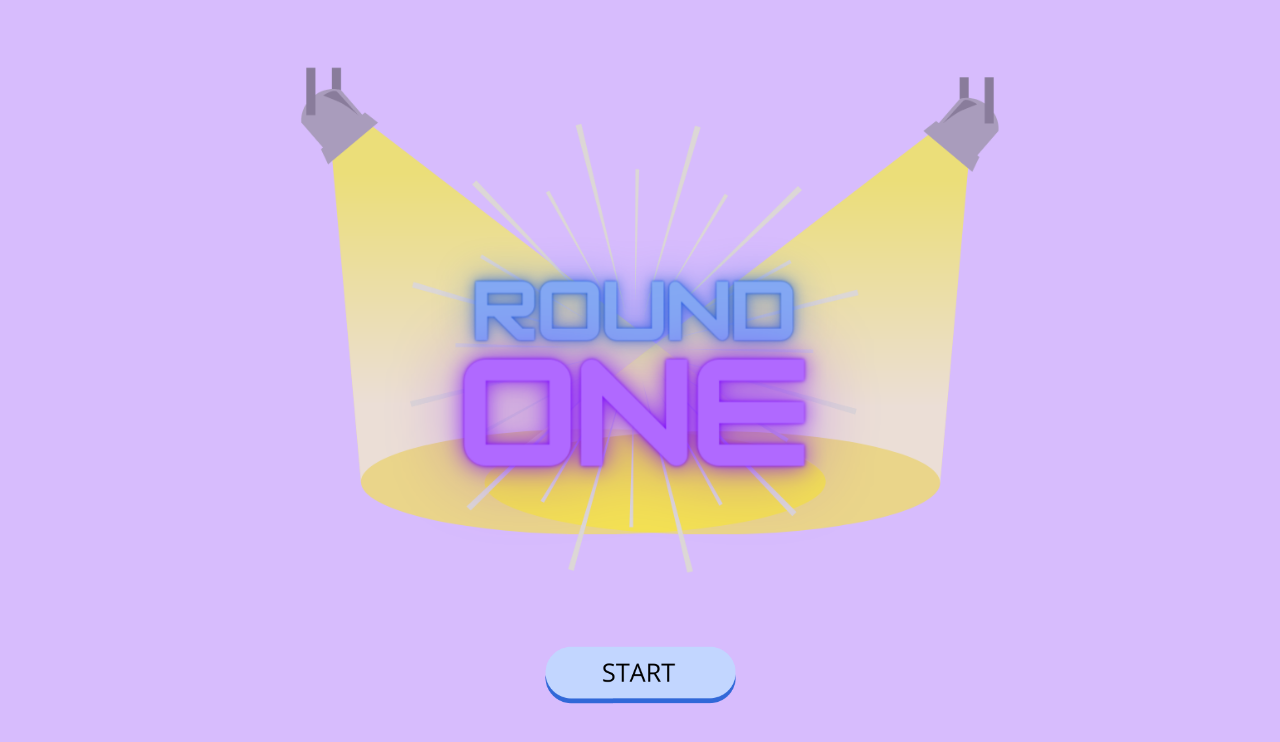
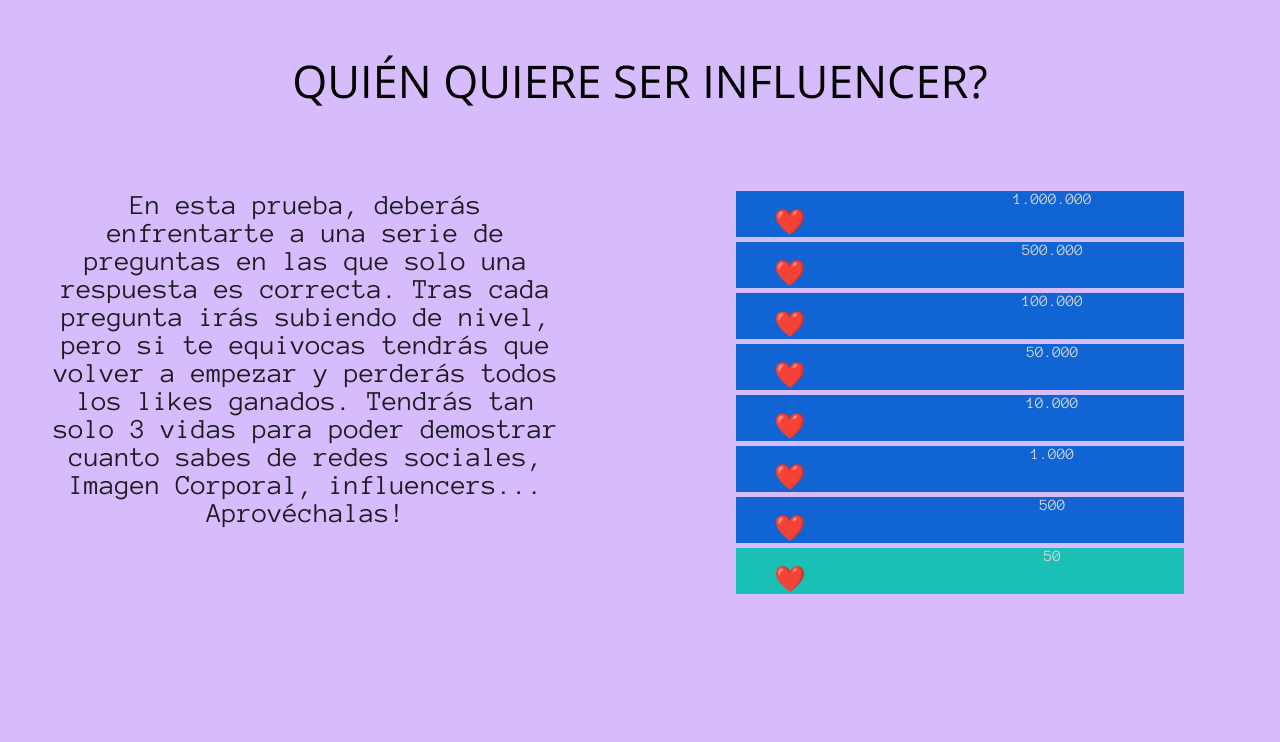
Before and after one commit to paulagarzolio/paulagarzolio.github.io, a plain HTML site: page index.html in a window 1280 px wide. Drawn offline with nearby package versions, Linux system fonts and the light colour scheme; a web font is replaced by a local one.

Commit message:
many changees

```diff
--- a/index.html
+++ b/index.html
@@ -37,7 +37,6 @@
 		<img src="cargando.gif">
 	</div>
 	<div id="Presentation" style="display:none;text-align:center;height:100%;width:100%;background-repeat: no-repeat;">
-		<img src="button3.png" style="width:200px;top:80%;position:relative" onclick="showLevelUp(1)">
 	</div>
 	<div id="Round1">
 
@@ -85,9 +84,9 @@
 			<div class="Response"></div>
 		</div>
 		<div class="level">
+			<div class="levelType"></div>
 			<img src="">
-			<div class="marker"></div>
-			<div class="levelType"></div>
+
 		</div>
 		<li class="card">
 			<img style="pointer-events: none;">
--- a/src/database.js
+++ b/src/database.js
@@ -30,7 +30,7 @@ class database{
 	goToLevel(level_id){
 		var total_levels = this.levels.length-1
 		var level = this.levels[total_levels-level_id]
-		level.domElement.children[1].style.backgroundColor="green";
+		level.domElement.style.backgroundColor="#1ABFB5";
 
 	}
 	initialState(last_level){
@@ -44,7 +44,7 @@ class database{
 		var classification = query("#classification");
 		for(var i=0; i<this.levels.length;i++){
 			var row= (i+1).toString()+"/"+(i+2).toString();
-			var levelHTML=this.levels[i].createDom(row);
+			var levelHTML=Game.db.levels[i].createDom(row);
 			classification.appendChild(levelHTML);
 		}
 	}
--- a/src/game.js
+++ b/src/game.js
@@ -56,7 +56,7 @@ var Game={
 		div.style.display="";
 		div.style.backgroundColor= "rgba(250, 240, 187, 0.78)";
 		div.style.color= "rgb(0, 157, 33)";
-		div.children[0].innerHTML ="Correct. Well done!";
+		div.children[0].innerHTML ="Correcto. Muy bieen!";
 		div.children[1].src="correct.gif";
 		div.children[1].style.width="750px"
 	},
@@ -65,7 +65,7 @@ var Game={
 		div.style.display="";
 		div.style.backgroundColor= "rgba(250, 240, 187, 0.78)";
 		div.style.color= "rgb(238, 38, 38)";
-		div.children[0].innerHTML ="Incorrect :( Next time will be better!";
+		div.children[0].innerHTML ="Incorrecto... A la siguiente va la vencida";
 		div.children[1].src="incorrect.gif";
 		div.children[1].style.width="550px"
 	},
@@ -91,25 +91,55 @@ var Game={
 		body.style.background="#D7BCFD";
 		div.style.backgroundSize="850px";
 		div.style.backgroundPosition="center 20px";
+		if(Game.round==1)setTimeout(Game.showPresentation2,4000);
 
 
+	},
+	showPresentation2: function(){
+		var div=query("#Presentation");
+		div.style.backgroundImage="none";
+		var title = document.createElement("div");
+		title.className="title";
+		title.innerHTML="QUIÉN QUIERE SER INFLUENCER?";
+
+		Game.initGame();
+		var classification=query("#levels").cloneNode(true);
+		div.style.display= "grid";
+		div.style.gridTemplateColumns= "1fr 1fr";
+		classification.children[0].id="classification2";
+		classification.style.gridColumn="2/3";
+		classification.style.width="70%";
+		classification.style.margin="auto";
+		classification.style.marginTop="80px";
+		div.appendChild(title);
+		div.appendChild(classification);
+		var message = document.createElement("div");
+		message.innerHTML = "En esta prueba, deberás enfrentarte a una serie de preguntas en las que solo una respuesta es correcta. \
+			        Tras cada pregunta irás subiendo de nivel, pero si te equivocas tendrás que volver a empezar y perderás todos los likes ganados. \
+					Tendrás tan solo 3 vidas para poder demostrar cuanto sabes de redes sociales, Imagen Corporal, influencers... Aprovéchalas!";
+		message.className="Info";
+		message.style.gridColumn="1/2";
+		div.appendChild(message);
+		speakDescription(message.innerHTML);
+		setTimeout(function(){showLevelUp(1)},20000);
 	},
 	showNext:function(){
 		query("#Presentation").style.display="none";
 		query("#Round1").style.display="grid";
-		Game.initGame();
-	},
-	initGame: function(){
 		body=query("body");
 		body.style.background="url(fondoMistico2.jpg)";
 		body.style.backgroundSize="100%";
 		body.style.backgroundRepeat="no-repeat";
 		body.style.backgroundPosition="center 0px";
+
+	},
+	initGame: function(){
+
 		this.db = new database();
 		this.livesDOM=query("#Round1 #lifes");
 		this.domElement=query("#Round1 .Questions");
 		this.initLives();
-		this.db.createLevels(["eagle","owl","peacock","swan","duck","pigeon","chicken","chick"]);
+		this.db.createLevels(["1.000.000","500.000","100.000","50.000","10.000","1.000","500","50"]);
 		this.initQuestions();
 		this.db.initClassification();
 		this.db.goToLevel(0);
@@ -137,8 +167,6 @@ function showNextQuestion(){
 	Game.actualQuestion=Game.actualQuestion+1;
 	var question = Game.db.questions[Game.actualQuestion];
 	question.assignDom(DOM);
-
-
 }
 function showLevelUp(option){
 	if(Game.actualQuestion<Game.lastQuestion && !option) {
@@ -146,10 +174,10 @@ function showLevelUp(option){
 		div.style.display="";
 		var levels = query("#levels").cloneNode(true);
 		div.appendChild(levels);
-		div.children[0].innerHTML="QUESTION "+String(Game.actualQuestion+2);
-		div.children[1].innerHTML="Nivel";
+		div.children[0].innerHTML="QUESTION "+String(Game.actualQuestion);
 		var level = Game.db.levels[7-Game.level];
-		div.children[2].src="src/levels/"+level.name +".png";
+		div.children[1].innerHTML="Por los "+level.name;
+
 
 		setTimeout(showNextQuestion,3000);
 	}
@@ -159,17 +187,18 @@ function showLevelUp(option){
 		div.style.display="";
 		var levels = query("#levels").cloneNode(true);
 		div.appendChild(levels);
-		div.children[0].innerHTML="QUESTION "+String(Game.actualQuestion+1);
-		div.children[1].innerHTML="Nivel";
+		div.children[0].innerHTML="QUESTION "+String(Game.actualQuestion);
 		var level = Game.db.levels[7-Game.level];
-		div.children[2].src="src/levels/"+level.name +".png";
+		div.children[1].innerHTML="Por los "+level.name+" likes!";
+
 		setTimeout(function(){
 			query("#NextQuestion").style.display="none";
 		},3000);
 	}
 	else{
 		console.log("Juego TERMINADO");
-		query("#Presentation img").remove();
+		Game.round=2;
+		//query("#Presentation img").remove();
 		//Game.showPresentation("round2.png");
 
 		setTimeout(showResults,4000);
@@ -210,7 +239,7 @@ function showResults(){
 	var dialogues = {
 		ESPAÑOL: [
 			{
-				intro: ["Felicidades, has llegado hasta el nivel."],
+				intro: ["Felicidades, has llegado hasta los "+Game.actualQuestion+" me gusta."],
 				answers: ""
 
 			},
@@ -226,8 +255,28 @@ function showResults(){
 		var that= Dialogue;
 		if(that.actualMessage==that.messages.length){
 			Game.showPresentation();
+
 			query("#Presentation").style.backgroundImage="url('round2.png')";
-			setTimeout(initSecondGame,4000);
+			query("#Presentation").children[0].remove();
+			query("#Presentation").children[0].remove();
+			query("#Presentation").children[0].remove();
+			setTimeout(function(){
+				var divPres = query("#Presentation");
+				divPres.style.backgroundImage="none";
+				var title = document.createElement("div");
+				divPres.appendChild(title);
+				title.innerHTML = "Yo Nunca Nunca";
+				title.className="title";
+				var text =document.createElement("div");
+				text.innerHTML="En este reto deberás jugar al juego Yo Nunca Nunca. \nIrán apareciendo una serie de cartas con cosas que pueden o no habeertee pasado en redes sociales. Deberás arrastrar la carta a la derecha si las has hecho o hacia la izquierda si no.";
+				text.className ="Info";
+				text.style.top="50%";
+				text.style.transform="translateY(50%)";
+				divPres.appendChild(text);
+				speakDescription(text.innerHTML);
+				setTimeout(initSecondGame,14000);
+
+			},4000);
 			return
 		}
 		var actMessage=that.messages[that.actualMessage];
--- a/src/level.js
+++ b/src/level.js
@@ -8,8 +8,8 @@ class Level{
 		this.domElement = query(".templates .level").cloneNode(true);
 		this.domElement.style.gridRow=row;
 		this.domElement.id=name;
-		this.domElement.children[0].src= "src/levels/"+this.name +".png";
-		this.domElement.children[2].innerHTML=this.id;
+		this.domElement.children[1].src= "src/like.png";
+		this.domElement.children[0].innerHTML=this.name;
 		return this.domElement
 	}
 }
--- a/src/main.js
+++ b/src/main.js
@@ -119,9 +119,12 @@ function initFirstGame(){
 	secondScene.style.display="grid";
 	query(".avatar_").src=avatar;
 	// initQuestions();
+	Game.round=1;
 	Game.showPresentation("round1.png");
 
+
 }
+
 function initSecondGame(){
 	query("#Presentation").style.display="none";
 	firstScene=query("#FirstScene");
--- a/style.css
+++ b/style.css
@@ -213,7 +213,7 @@ html, body{
 	height: 400px;
 	padding:5px;
 }
-#Round1 #classification{
+#Round1 #classification,#classification2{
 	display:grid;
 	width:100%;
 	height:100%;
@@ -389,7 +389,7 @@ color: green;
 .Info{
 	color: rgba(28, 28, 30);
 	font-family: 'Anonymous Pro', monospace;
-	font-size:22px;
+	font-size:28px;
 	margin-top:50px;
 	/* margin-bottom:20px; */
 	text-align: center;
@@ -419,11 +419,25 @@ color: green;
  #Presentation img:hover{
 	cursor:pointer;
 }
-#Classification{
+#Classification,#Classification2{
 	background-color: #BAD4FF;
 	width: 100%;
 	height: 100%;
 	position: absolute;
+}
+#Presentation .Info{
+	top: 120%;
+	transform: translateY(-120%);
+	margin-left:50px;
+	max-width:80%;
+	margin-top:0px;
+	text-align:center;
+}
+#Presentation .title{
+	margin-top:50px;
+	font-family:'Open Sans', sans-serif;
+	font-size:45px;
+	grid-column: 1/3;
 }
 #levelRound1{
 	font-size: 30px;
```
Also changed, not shown: src/like.png (added), 2 other files.
